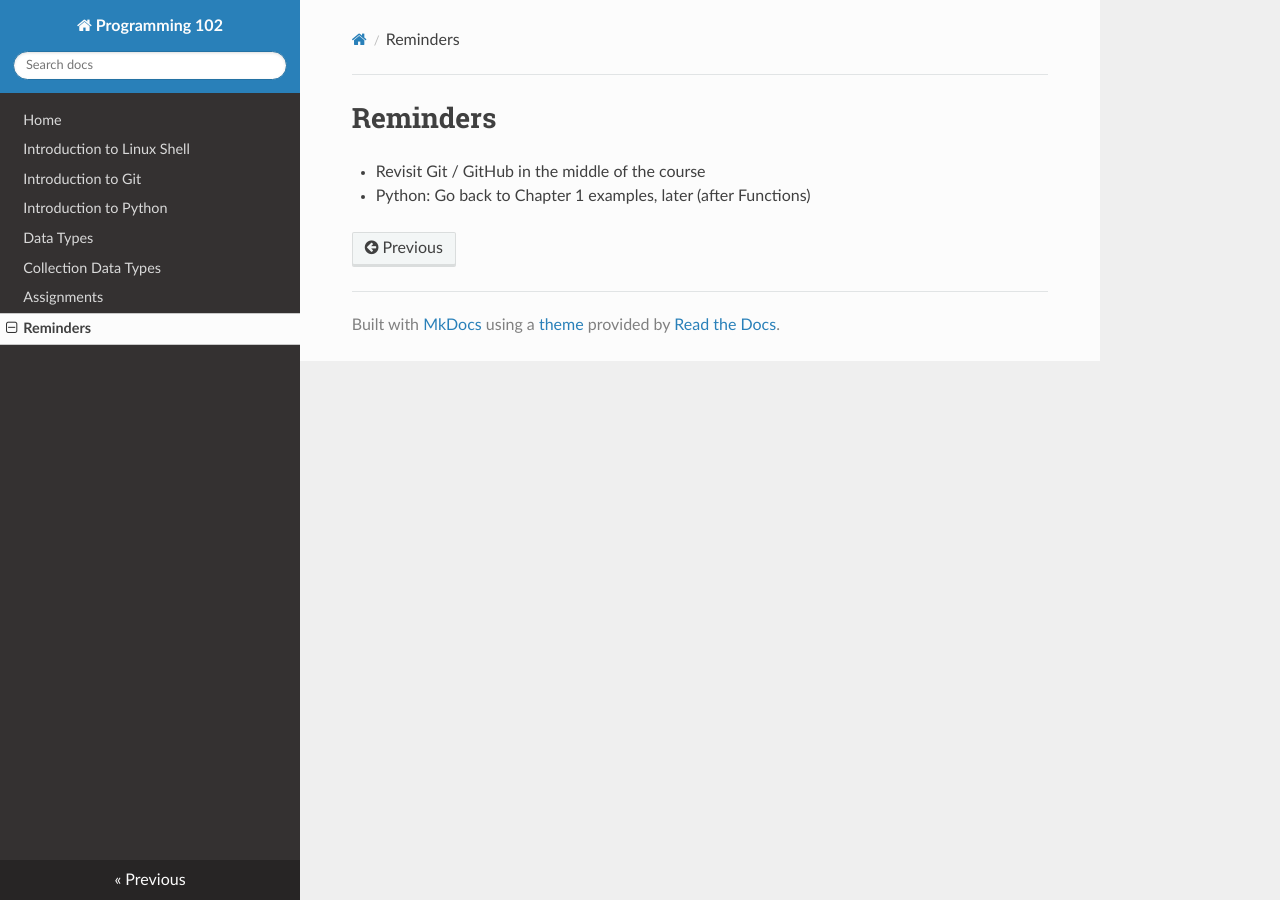
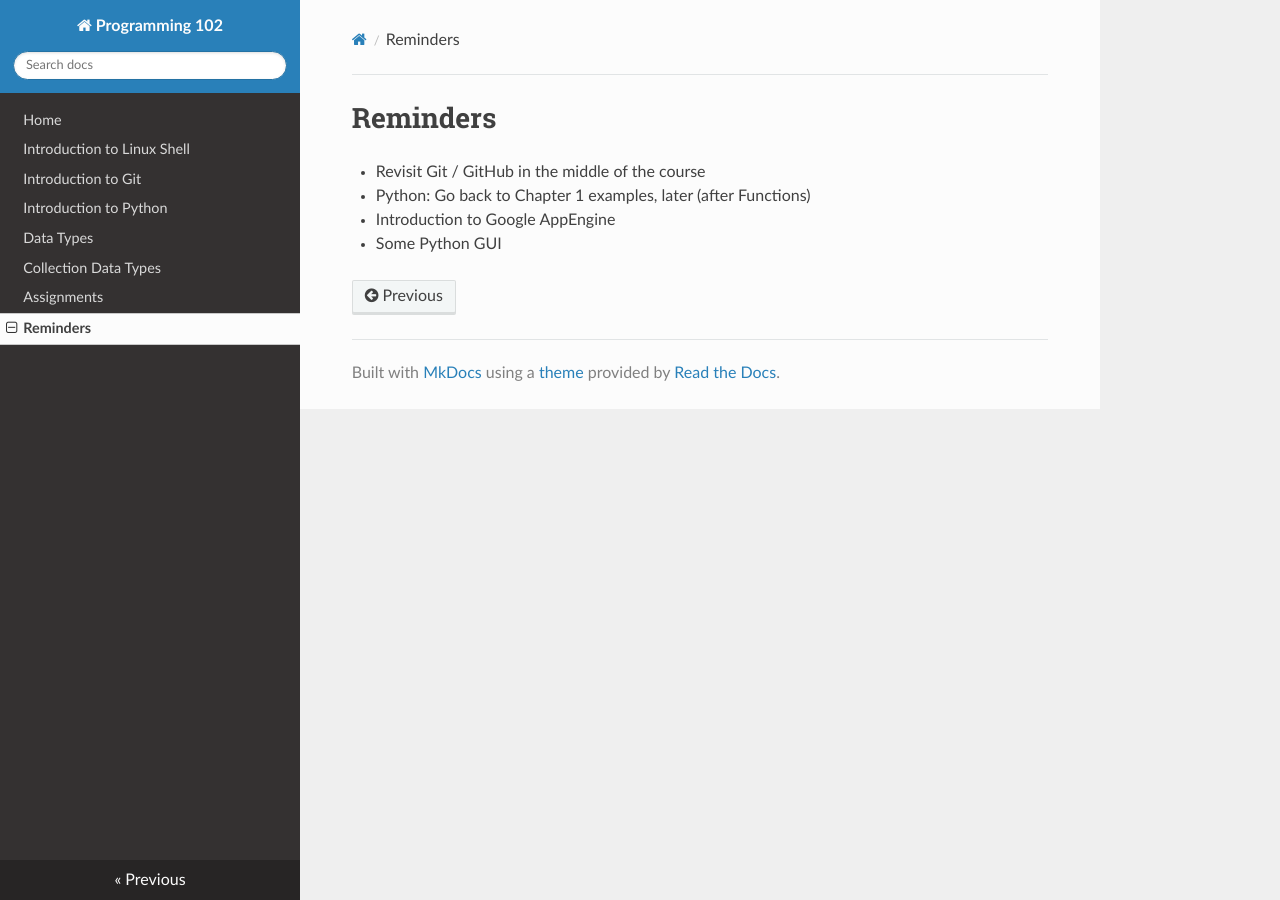
Before and after one commit to uonbi/programming102, an MkDocs documentation site: the page built from docs/reminders.md, in a window 1280 px wide. Built offline with MkDocs 1.6.1, drawn with Linux system fonts in a browser that asks for light colours; nearby versions of some CDN libraries; old or Windows-style settings are respelled for this version of MkDocs.

Commit message:
Added a few more reminder

```diff
--- a/docs/reminders.md
+++ b/docs/reminders.md
@@ -2,3 +2,5 @@
 
 * Revisit Git / GitHub in the middle of the course
 * Python: Go back to Chapter 1 examples, later (after Functions)
+* Introduction to Google AppEngine
+* Some Python GUI
```
